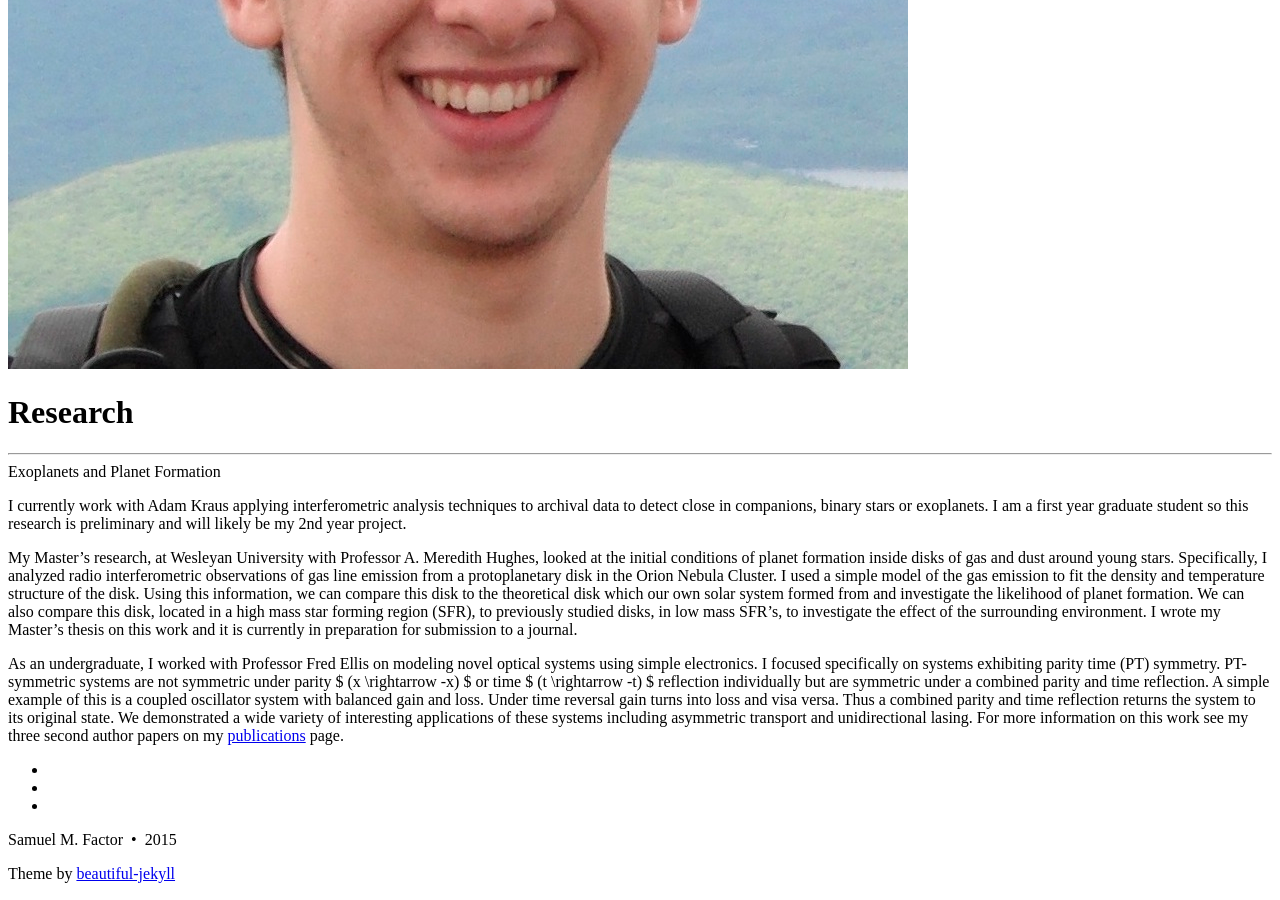
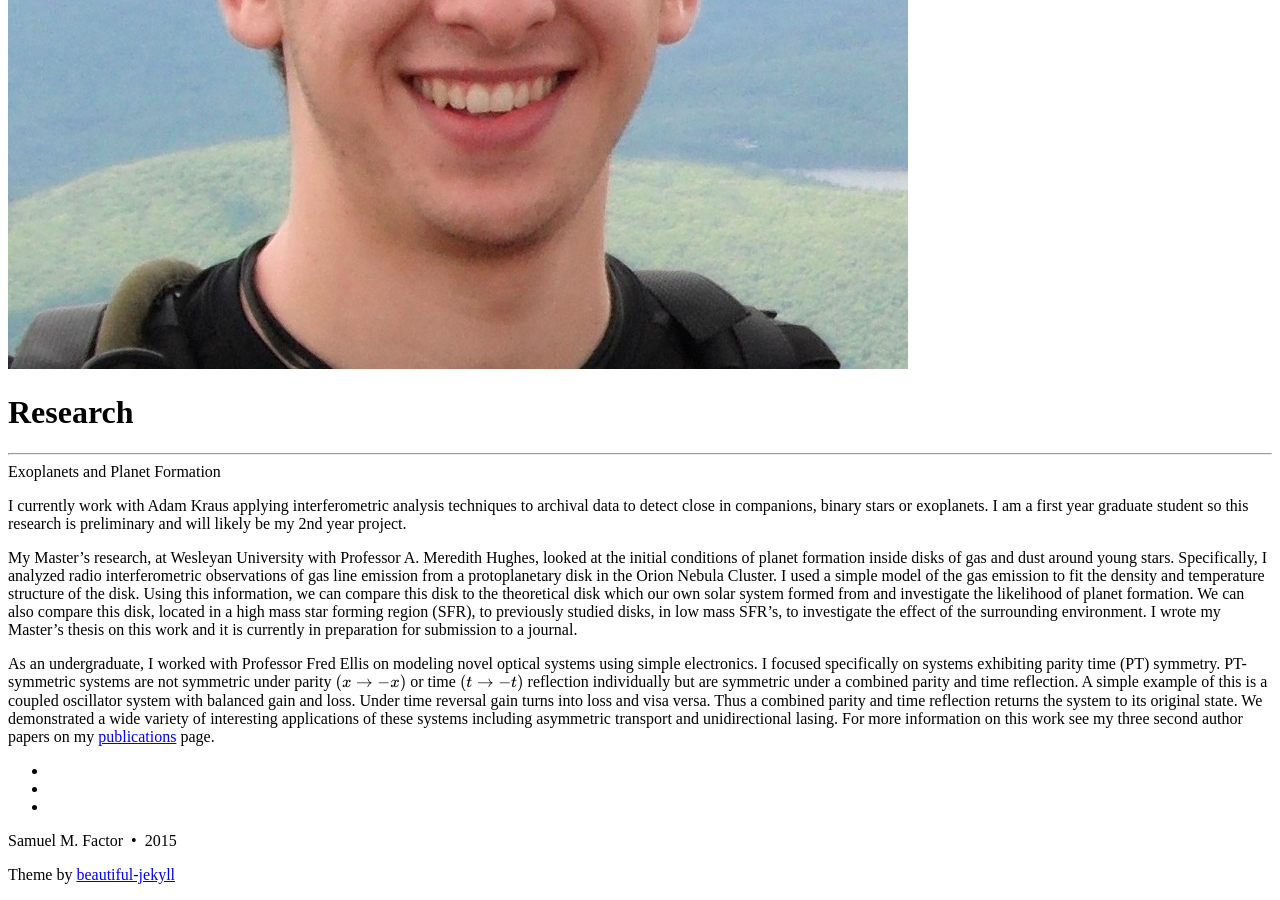
Before and after one commit to smfactor/Old-Website-sfxfactor.github.io, a Jekyll site: the page built from research/index.md, in a window 1280 px wide and 900 px high, scrolled down 682 px. Built offline with Jekyll 4.4.1, drawn with Linux system fonts in a browser that asks for light colours; formulas are drawn with MathJax 3.

Commit message:
try latex in md 9

```diff
--- a/research/index.md
+++ b/research/index.md
@@ -9,4 +9,4 @@ I currently work with Adam Kraus applying interferometric analysis techniques to
 
 My Master's research, at Wesleyan University with Professor A. Meredith Hughes, looked at the initial conditions of planet formation inside disks of gas and dust around young stars. Specifically, I analyzed radio interferometric observations of gas line emission from a protoplanetary disk in the Orion Nebula Cluster. I used a simple model of the gas emission to fit the density and temperature structure of the disk. Using this information, we can compare this disk to the theoretical disk which our own solar system formed from and investigate the likelihood of planet formation. We can also compare this disk, located in a high mass star forming region (SFR), to previously studied disks, in low mass SFR's, to investigate the effect of the surrounding environment. I wrote my Master’s thesis on this work and it is currently in preparation for submission to a journal.
 
-As an undergraduate, I worked with Professor Fred Ellis on modeling novel optical systems using simple electronics. I focused specifically on systems exhibiting parity time (PT) symmetry. PT-symmetric systems are not symmetric under parity $ (x \rightarrow -x) $ or time $ (t \rightarrow -t) $ reflection individually but are symmetric under a combined parity and time reflection. A simple example of this is a coupled oscillator system with balanced gain and loss. Under time reversal gain turns into loss and visa versa. Thus a combined parity and time reflection returns the system to its original state. We demonstrated a wide variety of interesting applications of these systems including asymmetric transport and unidirectional lasing. For more information on this work see my three second author papers on my [publications](/publications) page.
+As an undergraduate, I worked with Professor Fred Ellis on modeling novel optical systems using simple electronics. I focused specifically on systems exhibiting parity time (PT) symmetry. PT-symmetric systems are not symmetric under parity $$ (x \rightarrow -x) $$ or time $$ (t \rightarrow -t) $$ reflection individually but are symmetric under a combined parity and time reflection. A simple example of this is a coupled oscillator system with balanced gain and loss. Under time reversal gain turns into loss and visa versa. Thus a combined parity and time reflection returns the system to its original state. We demonstrated a wide variety of interesting applications of these systems including asymmetric transport and unidirectional lasing. For more information on this work see my three second author papers on my [publications](/publications) page.
```
